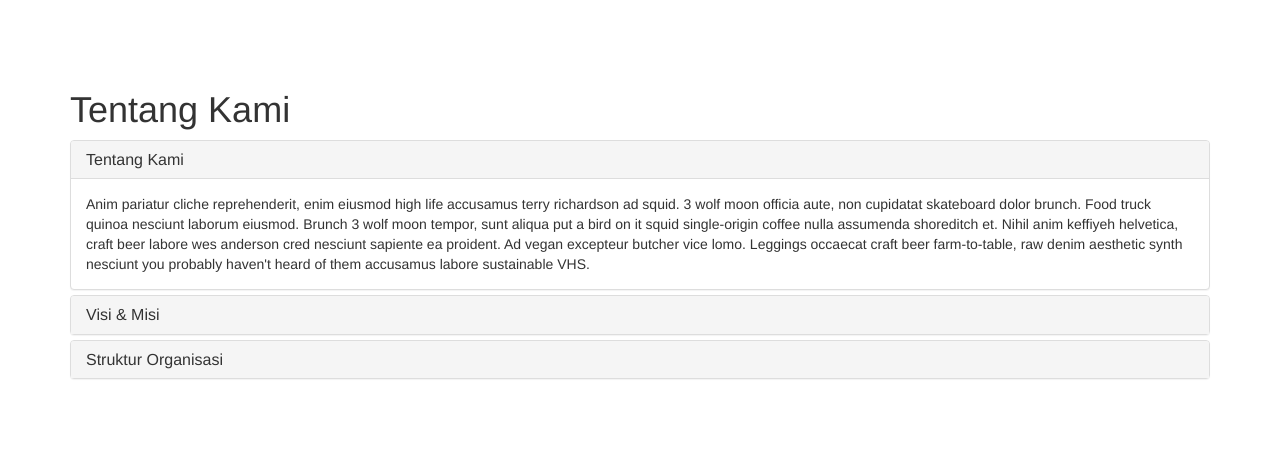
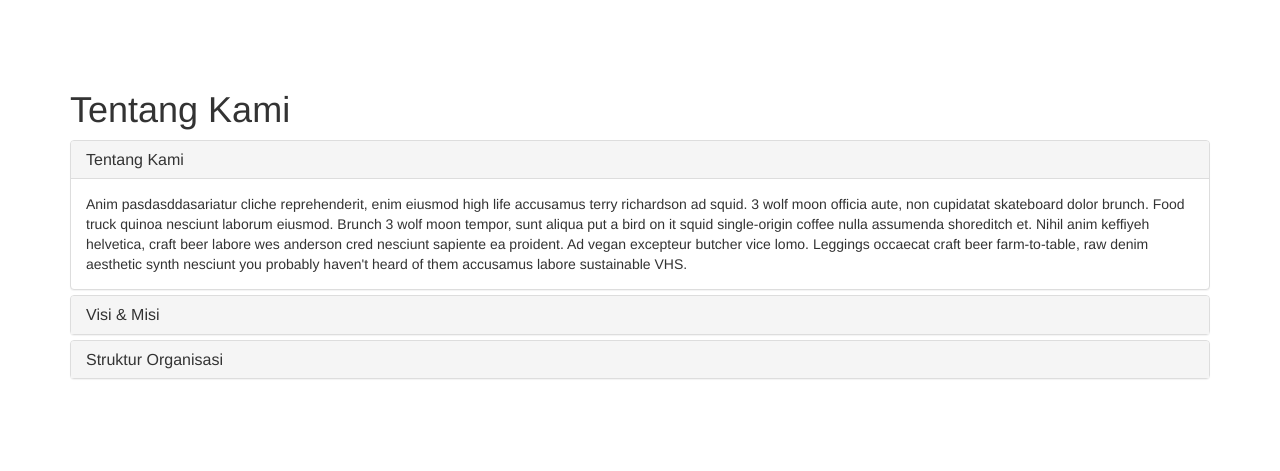
Before and after one commit to rfkchrl/widia, a Yii app: template views/site/about.php in a window 1280 px wide. Shown: the top 471 px of the page. Run offline with PHP 8.4 and a stand-in for Yii, Linux system fonts and the light colour scheme; the template is opened without the code that fills it, so the values that code supplies are empty; some libraries are stand-ins or nearby versions.

Commit message:
initial commit

```diff
--- a/views/site/about.php
+++ b/views/site/about.php
@@ -26,7 +26,7 @@ $this->params['breadcrumbs'][] = $this->title;
 			</div>
 			<div id="collapseOne" class="panel-collapse collapse in" role="tabpanel" aria-labelledby="headingOne">
 				<div class="panel-body">
-	        Anim pariatur cliche reprehenderit, enim eiusmod high life accusamus terry richardson ad squid. 3 wolf moon officia aute, non cupidatat skateboard dolor brunch. Food truck quinoa nesciunt laborum eiusmod. Brunch 3 wolf moon tempor, sunt aliqua put a bird on it squid single-origin coffee nulla assumenda shoreditch et. Nihil anim keffiyeh helvetica, craft beer labore wes anderson cred nesciunt sapiente ea proident. Ad vegan excepteur butcher vice lomo. Leggings occaecat craft beer farm-to-table, raw denim aesthetic synth nesciunt you probably haven't heard of them accusamus labore sustainable VHS.
+					Anim pasdasddasariatur cliche reprehenderit, enim eiusmod high life accusamus terry richardson ad squid. 3 wolf moon officia aute, non cupidatat skateboard dolor brunch. Food truck quinoa nesciunt laborum eiusmod. Brunch 3 wolf moon tempor, sunt aliqua put a bird on it squid single-origin coffee nulla assumenda shoreditch et. Nihil anim keffiyeh helvetica, craft beer labore wes anderson cred nesciunt sapiente ea proident. Ad vegan excepteur butcher vice lomo. Leggings occaecat craft beer farm-to-table, raw denim aesthetic synth nesciunt you probably haven't heard of them accusamus labore sustainable VHS.
 				</div>
 			</div>
 		</div>
```
Lines whose indentation alone changed are shown as unchanged.
